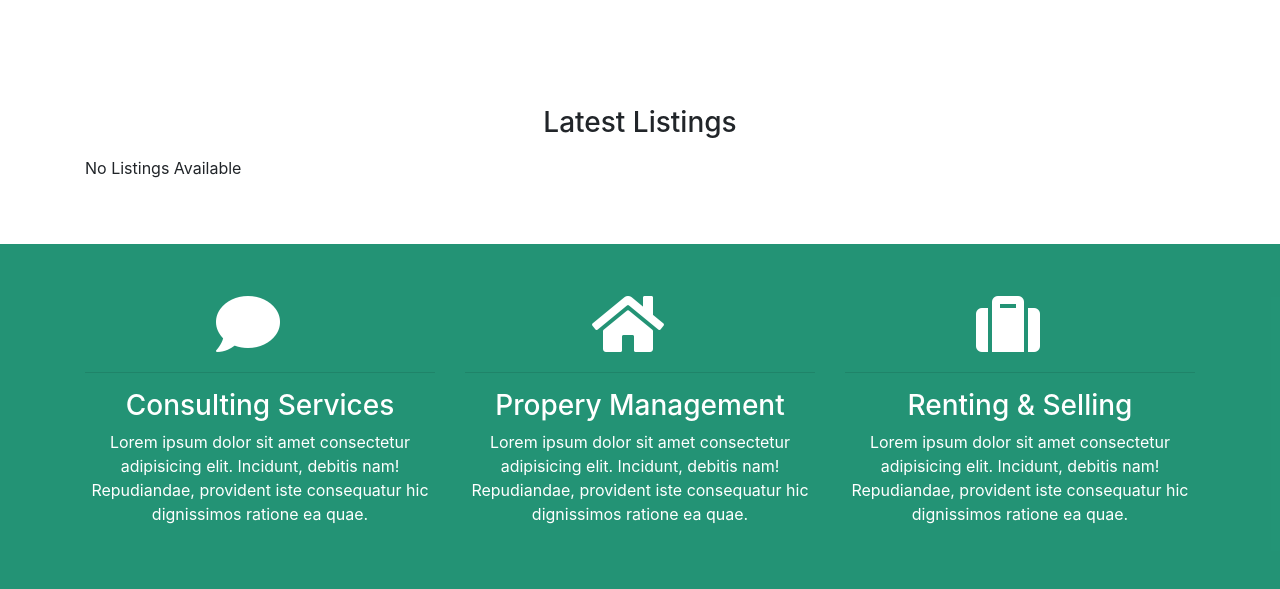
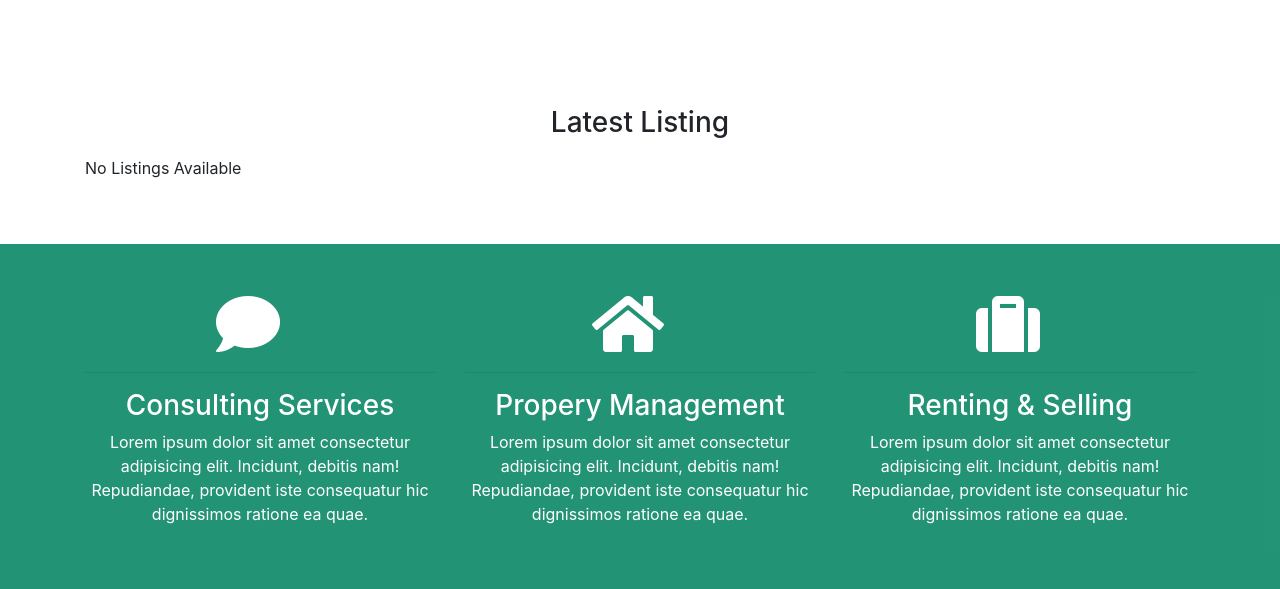
Before and after one commit to AnshulMaher/btre, a Django app: page / in a window 1280 px wide. Shown: the part 720-1309 px from the top of the page. Run offline with Django 3.2, Linux system fonts and the light colour scheme; data that the repository does not hold is empty; some libraries are stand-ins or nearby versions.

Commit message:
changed index.html

```diff
--- a/templates/pages/index.html
+++ b/templates/pages/index.html
@@ -75,7 +75,7 @@
 <section id="listings" class="py-5">
     <div class="container">
 
-        <h3 class="text-center mb-3">Latest Listings</h3>
+        <h3 class="text-center mb-3">Latest Listing</h3>
         <div class="row">
             {% if listings %}
             {% for listing in listings %}
```
